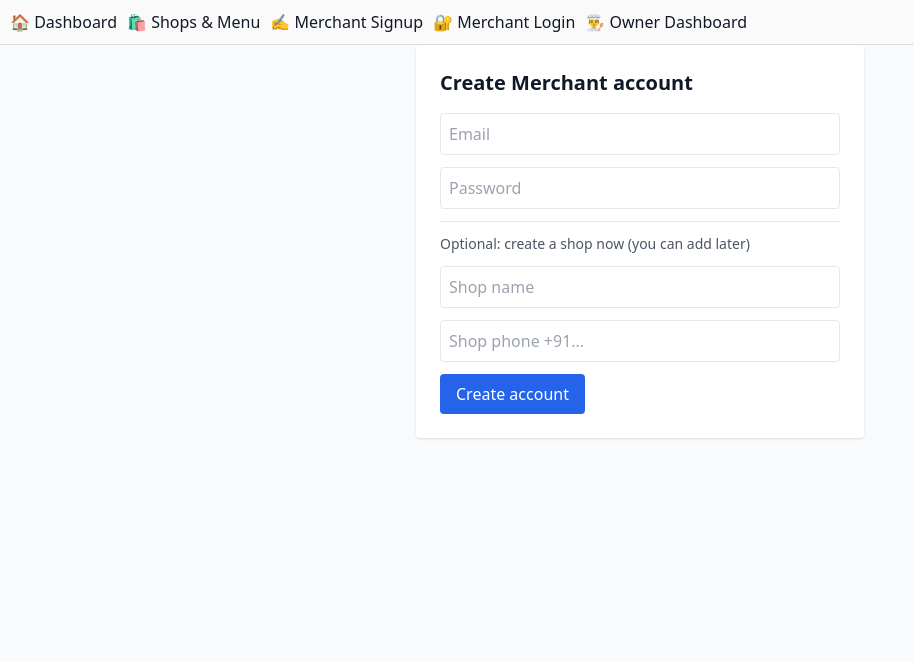
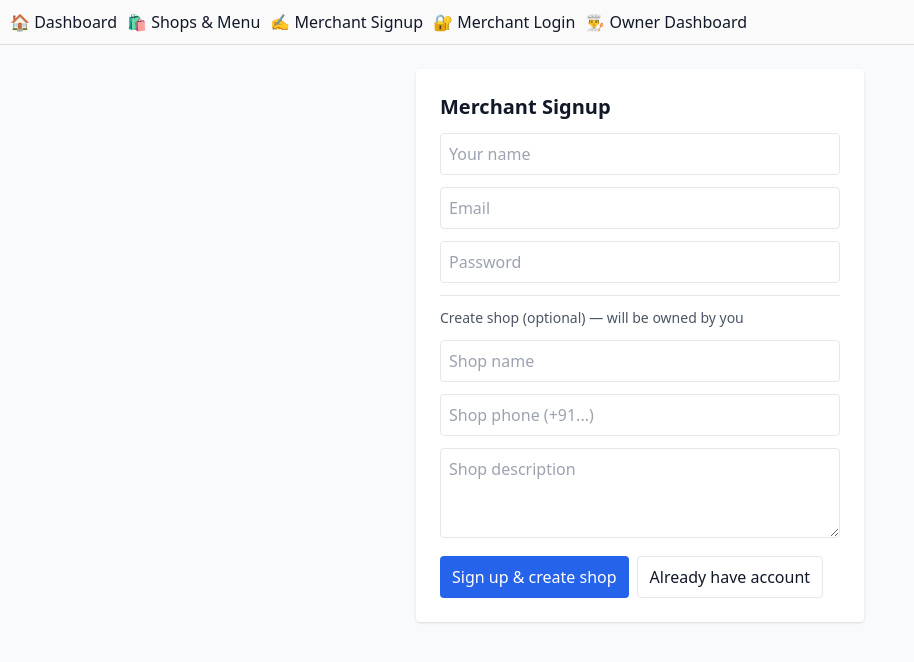
Before and after one commit to HelpersforEverybody/whatsapp-saas-backend, a React (Vite) app in the folder frontend/: page /merchant-signup in a window 1280 px wide. Shown: the top 662 px of the page, without its empty margins (0-914 px from the left). Built offline with nearby package versions, Linux system fonts and the light colour scheme; no server answers.

Commit message:
Update MerchantSignup.jsx

```diff
--- a/frontend/src/pages/MerchantSignup.jsx
+++ b/frontend/src/pages/MerchantSignup.jsx
@@ -1,93 +1,84 @@
-// src/pages/MerchantSignup.jsx
+// frontend/src/pages/MerchantSignup.jsx
 import React, { useState } from "react";
+import { getApiBase } from "../hooks/useApi";
 import { useNavigate } from "react-router-dom";
 
-const API_BASE = import.meta.env.VITE_API_BASE || "https://whatsapp-saas-backend-f9ot.onrender.com";
-
 export default function MerchantSignup() {
-  const [email, setEmail] = useState("");
-  const [password, setPassword] = useState("");
-  const [shopName, setShopName] = useState("");
-  const [shopPhone, setShopPhone] = useState("");
+  const API_BASE = getApiBase();
   const [loading, setLoading] = useState(false);
+  const [form, setForm] = useState({
+    name: "",
+    email: "",
+    password: "",
+    shopName: "",
+    shopPhone: "",
+    shopDescription: ""
+  });
   const navigate = useNavigate();
 
-  async function handleSignup(e) {
+  async function doSignup(e) {
     e.preventDefault();
     setLoading(true);
     try {
+      const payload = {
+        name: form.name,
+        email: form.email,
+        password: form.password,
+        createShop: {
+          name: form.shopName,
+          phone: form.shopPhone,
+          description: form.shopDescription
+        }
+      };
       const res = await fetch(`${API_BASE}/auth/signup`, {
         method: "POST",
         headers: { "Content-Type": "application/json" },
-        body: JSON.stringify({ email, password, name: email.split("@")[0] || "merchant" }),
+        body: JSON.stringify(payload)
       });
-
-      const text = await res.text();
-      let json;
-      try { json = JSON.parse(text); } catch (err) { json = { error: "invalid_response", text }; }
-
-      if (!res.ok) {
-        console.error("Signup error:", res.status, json);
-        alert("Signup failed: " + (json.error || JSON.stringify(json)));
-        setLoading(false);
-        return;
+      if (res.status === 201) {
+        alert("Signup successful — you can now login.");
+        navigate("/merchant-login");
+      } else {
+        const txt = await res.text();
+        alert("Signup failed: " + (txt || res.status));
       }
-
-      // success: backend returned { token, role, merchant }
-      if (json.token) {
-        // store token + role safe-ish (token is required for owner flows)
-        localStorage.setItem("auth_token", json.token);
-        localStorage.setItem("auth_role", json.role || "merchant");
-        localStorage.setItem("auth_user", JSON.stringify(json.merchant || json.user || {}));
-
-        // if user supplied a shop name, create the shop owned by this merchant (requires auth)
-        if (shopName && shopPhone) {
-          try {
-            await fetch(`${API_BASE}/api/shops`, {
-              method: "POST",
-              headers: {
-                "Content-Type": "application/json",
-                "Authorization": `Bearer ${json.token}`
-              },
-              body: JSON.stringify({ name: shopName, phone: shopPhone }),
-            });
-            // ignore response: user can manage shops in owner dashboard
-          } catch (err) {
-            console.warn("Create shop failed (nonfatal)", err);
-          }
-        }
-
-        alert("Signup successful — redirecting to Owner Dashboard");
-        navigate("/owner-dashboard");
-        return;
-      }
-
-      // If we reached here, treat as error
-      alert("Signup returned unexpected response: " + JSON.stringify(json));
     } catch (err) {
-      console.error("Signup exception", err);
-      alert("Signup failed: " + (err && err.message ? err.message : String(err)));
+      console.error(err);
+      alert("Network error");
     } finally {
       setLoading(false);
     }
   }
 
   return (
-    <div className="max-w-md mx-auto p-6 bg-white rounded shadow">
-      <h2 className="text-xl font-semibold mb-4">Create Merchant account</h2>
-      <form onSubmit={handleSignup} className="space-y-3">
-        <input className="w-full p-2 border rounded" placeholder="Email" value={email} onChange={e => setEmail(e.target.value)} required />
-        <input className="w-full p-2 border rounded" placeholder="Password" type="password" value={password} onChange={e => setPassword(e.target.value)} required />
-        <hr/>
-        <div className="text-sm text-gray-600">Optional: create a shop now (you can add later)</div>
-        <input className="w-full p-2 border rounded" placeholder="Shop name" value={shopName} onChange={e => setShopName(e.target.value)} />
-        <input className="w-full p-2 border rounded" placeholder="Shop phone +91..." value={shopPhone} onChange={e => setShopPhone(e.target.value)} />
-        <div className="flex gap-2">
-          <button type="submit" className="px-4 py-2 bg-blue-600 text-white rounded" disabled={loading}>
-            {loading ? "Signing..." : "Create account"}
-          </button>
-        </div>
-      </form>
+    <div className="min-h-screen p-6 bg-gray-50">
+      <div className="max-w-md mx-auto bg-white p-6 rounded shadow">
+        <h2 className="text-xl font-semibold mb-3">Merchant Signup</h2>
+        <form onSubmit={doSignup} className="space-y-3">
+          <input required value={form.name} onChange={e=>setForm({...form, name:e.target.value})}
+            placeholder="Your name" className="w-full p-2 border rounded" />
+          <input required value={form.email} onChange={e=>setForm({...form, email:e.target.value})}
+            placeholder="Email" type="email" className="w-full p-2 border rounded" />
+          <input required value={form.password} onChange={e=>setForm({...form, password:e.target.value})}
+            placeholder="Password" type="password" className="w-full p-2 border rounded" />
+          <hr className="my-2" />
+          <div className="text-sm text-gray-600">Create shop (optional) — will be owned by you</div>
+          <input value={form.shopName} onChange={e=>setForm({...form, shopName:e.target.value})}
+            placeholder="Shop name" className="w-full p-2 border rounded" />
+          <input value={form.shopPhone} onChange={e=>setForm({...form, shopPhone:e.target.value})}
+            placeholder="Shop phone (+91...)" className="w-full p-2 border rounded" />
+          <textarea value={form.shopDescription} onChange={e=>setForm({...form, shopDescription:e.target.value})}
+            placeholder="Shop description" className="w-full p-2 border rounded" rows={3} />
+          <div className="flex gap-2">
+            <button type="submit" disabled={loading} className="bg-blue-600 text-white px-3 py-2 rounded">
+              {loading ? "Signing..." : "Sign up & create shop"}
+            </button>
+            <button type="button" onClick={()=>navigate("/merchant-login")} className="px-3 py-2 rounded border">
+              Already have account
+            </button>
+          </div>
+        </form>
+      </div>
     </div>
   );
 }
```
